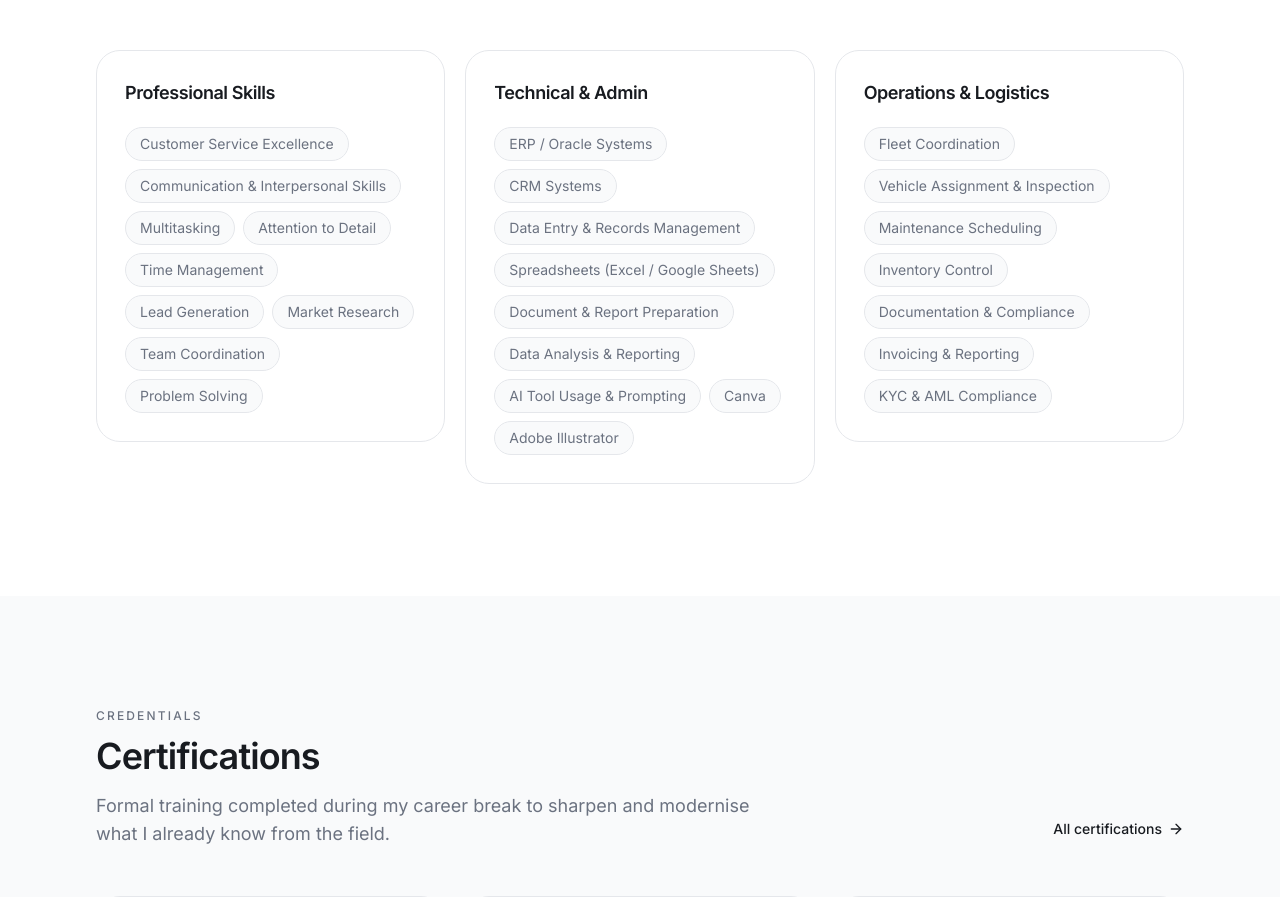
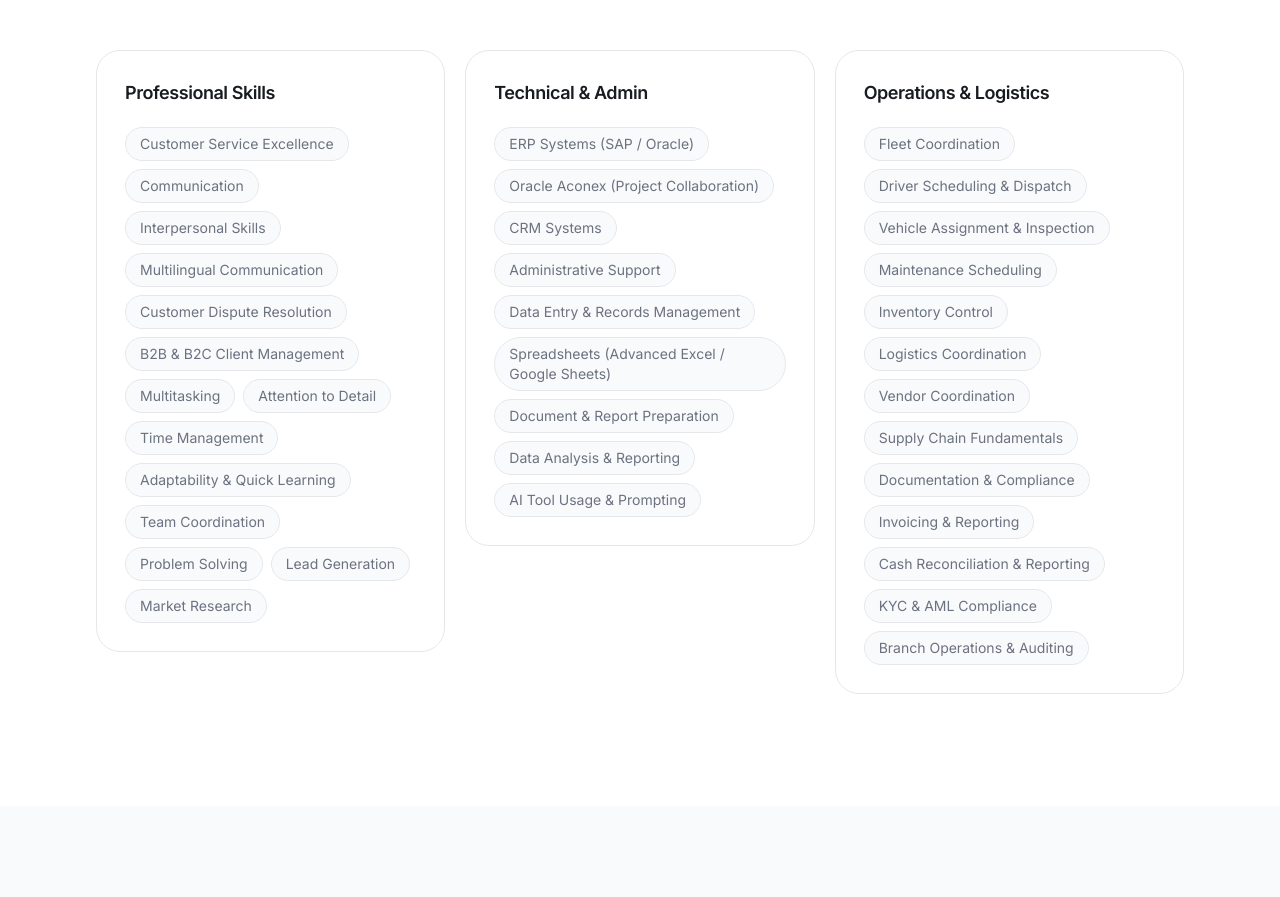
Before and after one commit to celibatej/jewel-claude, a Next.js app: page / in a window 1280 px wide. Shown: the part 3608-4505 px from the top of the page. Built offline with nearby package versions, Linux system fonts and the light colour scheme.

Commit message:
feat: update and expand professional skill set
Refine skill categories to provide more granular detail on professional competencies, technical systems, and operational experience.

```diff
--- a/src/content/data.ts
+++ b/src/content/data.ts
@@ -269,40 +269,51 @@
     title: "Professional Skills",
     skills: [
       "Customer Service Excellence",
-      "Communication & Interpersonal Skills",
+      "Communication",
+      "Interpersonal Skills",
+      "Multilingual Communication",
+      "Customer Dispute Resolution",
+      "B2B & B2C Client Management",
       "Multitasking",
       "Attention to Detail",
       "Time Management",
+      "Adaptability & Quick Learning",
+      "Team Coordination",
+      "Problem Solving",
       "Lead Generation",
       "Market Research",
-      "Team Coordination",
-      "Problem Solving",
     ],
   },
   {
     title: "Technical & Admin",
     skills: [
-      "ERP / Oracle Systems",
+      "ERP Systems (SAP / Oracle)",
+      "Oracle Aconex (Project Collaboration)",
       "CRM Systems",
+      "Administrative Support",
       "Data Entry & Records Management",
-      "Spreadsheets (Excel / Google Sheets)",
+      "Spreadsheets (Advanced Excel / Google Sheets)",
       "Document & Report Preparation",
       "Data Analysis & Reporting",
       "AI Tool Usage & Prompting",
-      "Canva",
-      "Adobe Illustrator",
     ],
   },
   {
     title: "Operations & Logistics",
     skills: [
       "Fleet Coordination",
+      "Driver Scheduling & Dispatch",
       "Vehicle Assignment & Inspection",
       "Maintenance Scheduling",
       "Inventory Control",
+      "Logistics Coordination",
+      "Vendor Coordination",
+      "Supply Chain Fundamentals",
       "Documentation & Compliance",
       "Invoicing & Reporting",
+      "Cash Reconciliation & Reporting",
       "KYC & AML Compliance",
+      "Branch Operations & Auditing",
     ],
   },
   {
```
